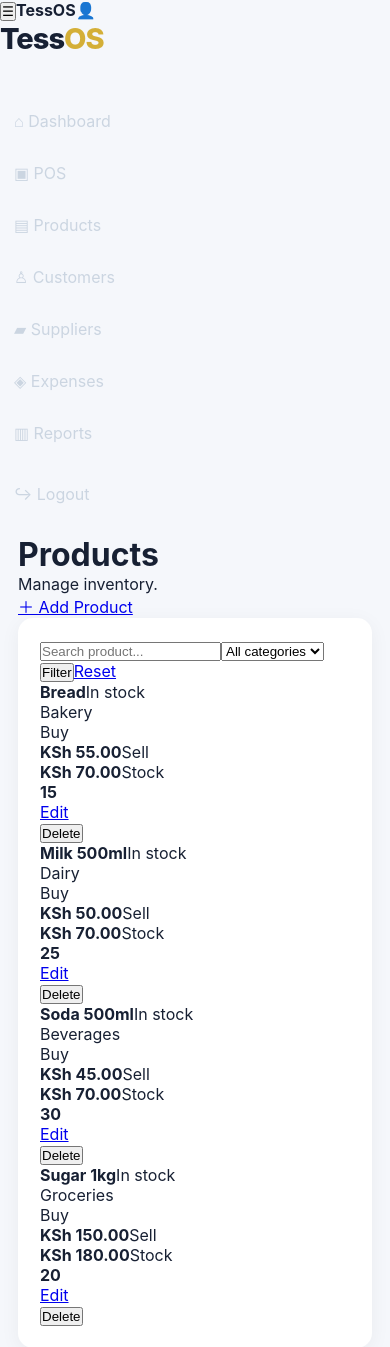
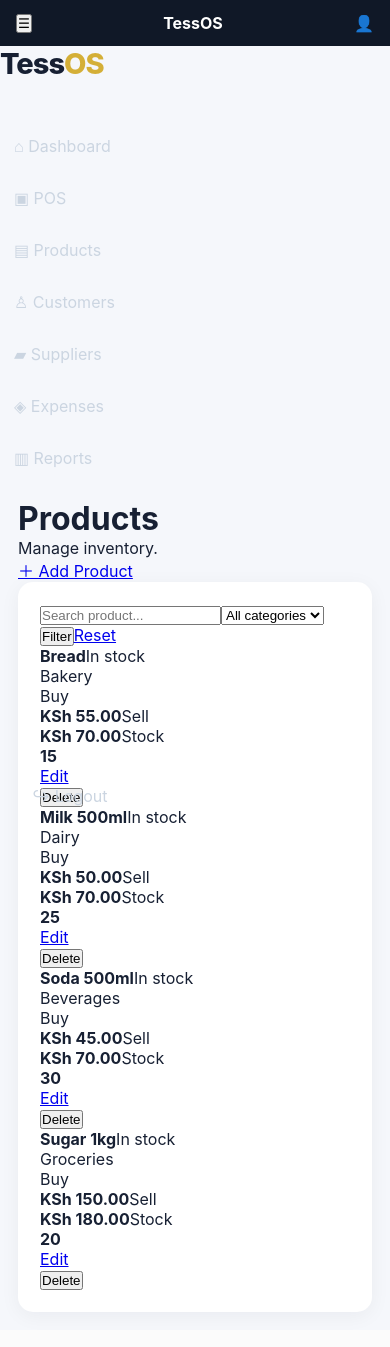
Before and after one commit to light572/TessOS-Smart-Business-Management-System, a Flask app: page /products in a window 390 px wide. Shown: the top 1347 px of the page. After the commit the page ends 1315 px from the top, so only its background shows below. Run offline with Flask 3, Linux system fonts and the light colour scheme; the visitor is signed in with stand-in values (Sample User, id 1); data comes from the database, SQL or seed files in the repository.

Commit message:
Add responsive sidebar and mobile layout styles

```diff
--- a/static/css/style.css
+++ b/static/css/style.css
@@ -43,4 +43,125 @@
 .login-box small{display:block;color:#94a3b8;margin-top:22px}
 .error{background:#fee2e2;color:#991b1b;padding:10px;margin-bottom:15px;border-radius:8px;font-size:14px}
 @media(max-width:1000px){.stats{grid-template-columns:repeat(2,1fr)}.dashboard-grid{grid-template-columns:1fr}}
-@media(max-width:700px){.sidebar{position:relative;width:100%;height:auto}.logout{position:static;display:block;margin-top:15px}.main{margin-left:0;padding:18px}.topbar{align-items:flex-start;flex-direction:column;gap:12px}.stats{grid-template-columns:1fr}.login-box{width:100%}}
+@media (max-width: 700px) {
+    .sidebar {
+        position: fixed;
+        top: 0;
+        left: 0;
+        width: 275px;
+        max-width: 85vw;
+        height: 100vh;
+        height: 100dvh;
+        overflow-y: auto;
+        transform: translateX(-105%);
+        transition: transform 0.25s ease;
+        z-index: 100;
+    }
+
+    .sidebar.open {
+        transform: translateX(0);
+    }
+
+    .overlay {
+        display: none;
+        position: fixed;
+        inset: 0;
+        background: rgba(0, 0, 0, 0.45);
+        z-index: 90;
+    }
+
+    .overlay.show {
+        display: block;
+    }
+
+    .mobile-header {
+        display: flex;
+        position: sticky;
+        top: 0;
+        z-index: 80;
+        align-items: center;
+        justify-content: space-between;
+        padding: 13px 16px;
+        background: #101827;
+        color: #fff;
+    }
+
+    .menu-btn {
+        border: 0;
+        background: transparent;
+        color: #fff;
+        font-size: 25px;
+        cursor: pointer;
+    }
+
+    .mobile-logo {
+        font-size: 22px;
+        font-weight: 800;
+    }
+
+    .mobile-logo span {
+        color: #d4af37;
+    }
+
+    .mobile-user {
+        font-size: 18px;
+    }
+
+    .main {
+        margin-left: 0;
+        padding: 18px;
+    }
+
+    .topbar {
+        align-items: flex-start;
+        flex-direction: column;
+        gap: 12px;
+    }
+
+    .stats {
+        grid-template-columns: repeat(2, minmax(0, 1fr));
+        gap: 10px;
+    }
+
+    .card {
+        padding: 16px;
+        min-width: 0;
+    }
+
+    .card h2 {
+        font-size: 18px;
+        overflow-wrap: anywhere;
+    }
+
+    .quick-actions,
+    .dashboard-grid,
+    .product-grid {
+        grid-template-columns: 1fr;
+    }
+
+    .inventory-summary {
+        gap: 20px;
+        overflow-x: auto;
+    }
+
+    .filters {
+        grid-template-columns: 1fr;
+    }
+
+    .form-row {
+        grid-template-columns: 1fr;
+    }
+
+    .product-actions > *,
+    .product-actions form {
+        flex: 1;
+        min-width: 0;
+    }
+
+    .flash-area {
+        top: 65px;
+        right: 12px;
+        left: 12px;
+        max-width: none;
+    }
+}
```
